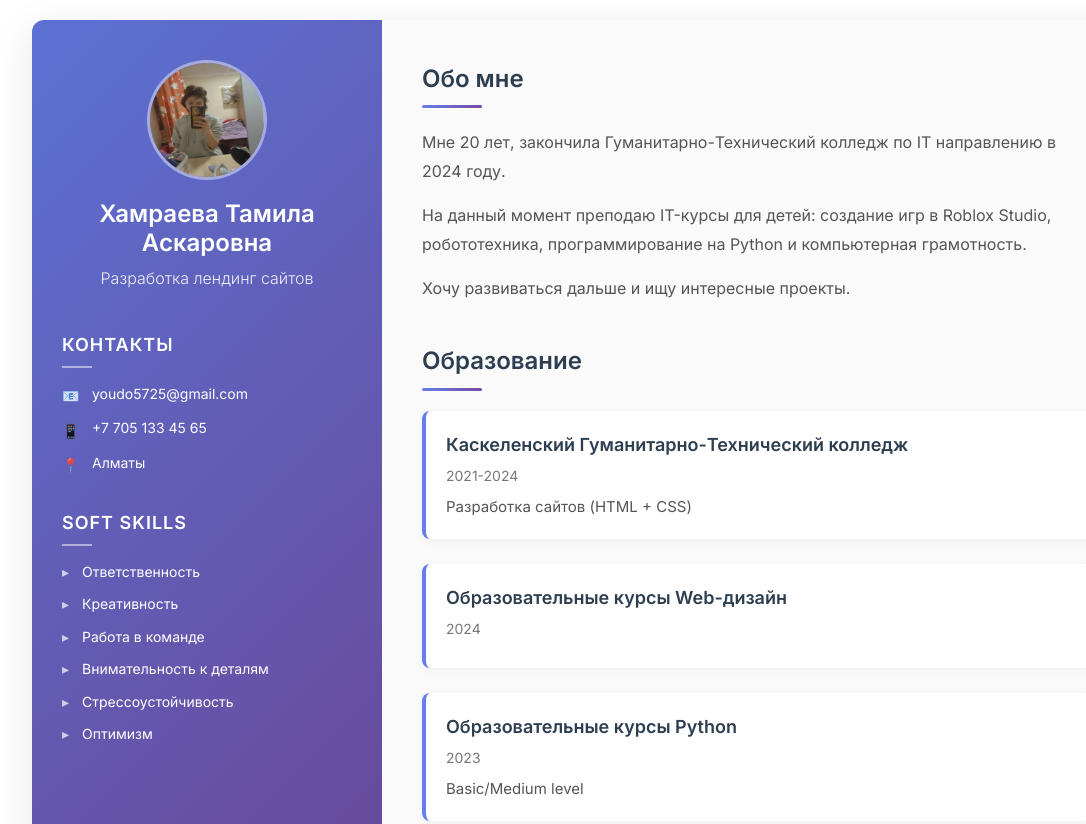
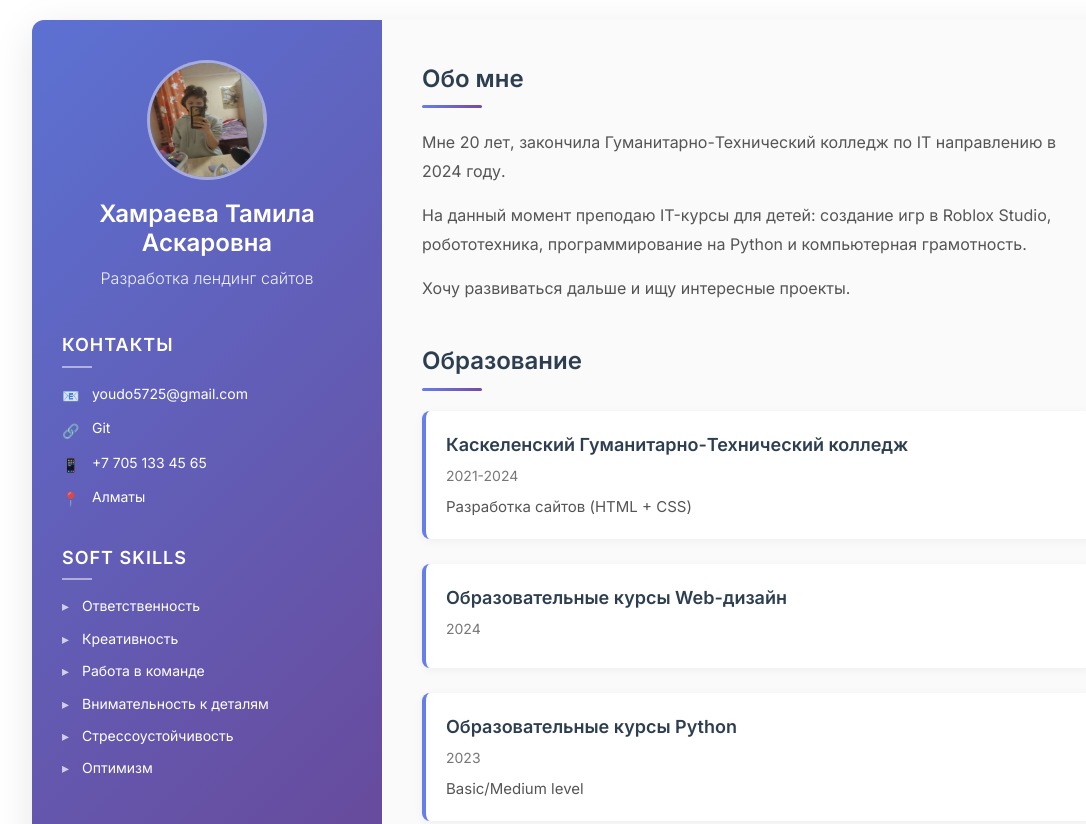
Before and after one commit to AngelOK-5725/python_projects, a plain HTML site: page index.html in a window 1280 px wide. Shown: the top 824 px of the page, without its empty margins (58-1144 px from the left). Drawn offline with Linux system fonts and the light colour scheme.

Commit message:
index.html

```diff
--- a/index.html
+++ b/index.html
@@ -18,6 +18,14 @@
             color: #333;
             background-color: #ffffff;
             overflow-x: hidden;
+        }
+        a{
+            color: inherit;
+            text-decoration: none;
+        }
+
+        a:hover{
+            text-decoration: underline;
         }
 
         .container {
@@ -299,7 +307,11 @@
                 <h2 class="section-title">Контакты</h2>
                 <div class="contact-item">
                     <span class="contact-icon">📧</span>
-                    <span>youdo5725@gmail.com</span>
+                    <span><a href=mailto:"youdo5725@gmail.com">youdo5725@gmail.com</a></span>
+                </div>
+                <div class="contact-item">
+                    <span class="contact-icon">🔗</span>
+                    <span><a href="https://github.com/AngelOK-5725">Git</a></span>
                 </div>
                 <div class="contact-item">
                     <span class="contact-icon">📱</span>
```
